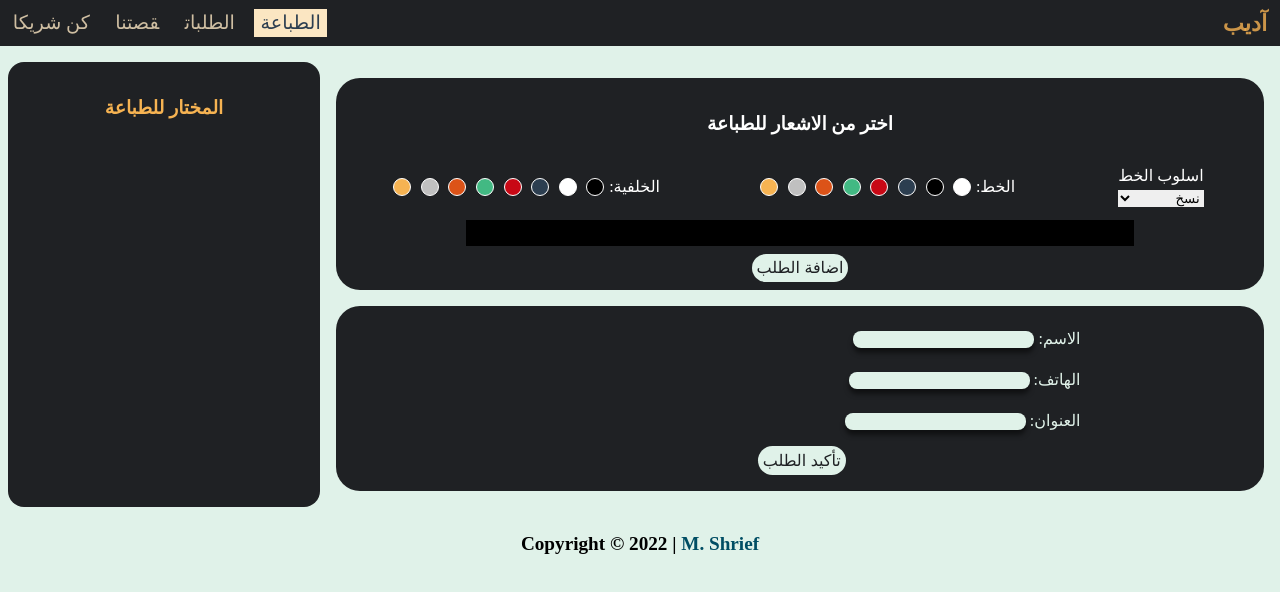
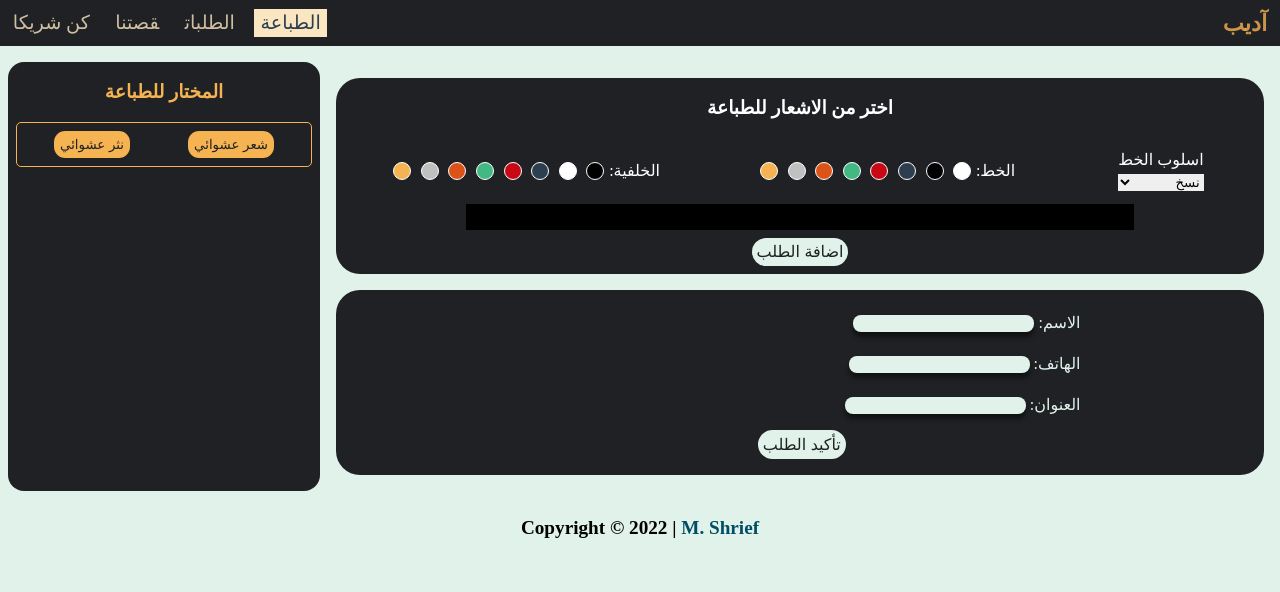
Before and after one commit to M-Shrief/Adeeb_VueJS_Node-Express, a Vue app: page /printing in a window 1280 px wide. Shown: the top 592 px of the page. Built offline with nearby package versions, Linux system fonts and the light colour scheme.

Commit message:
added randomPoetry, randomProse for Printing page

```diff
--- a/src/main.js
+++ b/src/main.js
@@ -1,4 +1,3 @@
-
 import { createApp } from 'vue'
 import App from './App.vue'
 import { createPinia } from 'pinia'
--- a/src/pages/Main.vue
+++ b/src/pages/Main.vue
@@ -28,7 +28,7 @@ import {  onMounted, computed } from 'vue';
 import { usePoemStore } from "../stores/poems";
 import { usePoetStore } from "../stores/poets";
 import { useChosenVerseStore } from "../stores/chosenVerses";
-import { useProsesStore } from "../stores/proses";
+import { useProseStore } from "../stores/proses";
 import { usePrintsStore } from "../stores/prints";
 // components
 import ShowCasePoems from '../components/ShowCasePoems.vue';
@@ -53,7 +53,7 @@ const getChosenVerses = computed(() => {
   return chosenVersesStore.getChosenVerses;
 });
 
-const prosesStore = useProsesStore();
+const prosesStore = useProseStore();
 const getProses = computed(() => {
   return prosesStore.getProses;
 });
--- a/src/pages/Printing.vue
+++ b/src/pages/Printing.vue
@@ -36,6 +36,27 @@
 
     <section id="prints" >
       <h3>المختار للطباعة</h3>
+      <div id="randoms" >
+        <div id="buttons">
+          <button @click="getRandomPoetry(1)">شعر عشوائي</button>
+          <button @click="getRandomProse(1)">نثر عشوائي</button>
+        </div>
+        <div v-if="randomAdeeb">
+          <div @click="preview = randomAdeeb.verse || randomAdeeb ">
+            <div  v-if="randomAdeeb.verse"  v-for="verse in randomAdeeb.verse" :key="verse._id" class="verse"  >
+              <p >{{verse.first}}</p>
+              <p  dir="ltr" >{{verse.sec}}</p>
+            </div>
+            <div v-else-if="randomAdeeb.first"  class="verse" >
+              <p >{{randomAdeeb.first}}</p>
+              <p  dir="ltr" >{{randomAdeeb.sec}}</p>
+            </div>
+            <div v-else-if="randomAdeeb.qoute"  class="qoute" >
+              <p >{{randomAdeeb.qoute}}</p>
+            </div>
+          </div>
+        </div>
+      </div>
       <!-- ToDo: add a randomButton to get a newRandomVerse -->
         <div v-for="print in getPrints" :key="print._id" class="print-item" >
           <!-- Assigning poetry(2verses) || poetry(1verse) or prose -->
@@ -66,11 +87,14 @@
 import {  computed, ref } from 'vue';
 // Stores
 import { usePrintsStore } from "../stores/prints";
+import { useChosenVerseStore } from "../stores/chosenVerses";
+import { useProseStore } from "../stores/proses";
 // Components
 import PreviewColors from "../components/PreviewColors.vue";
 import OrderForm from "../components/OrderForm.vue";
 
 let preview = ref([]);
+let randomAdeeb = ref();
 // available colors in stock
 let fontColors = ref(['#fff','#000', '#2c3e50','#c80815','#42b983','#dc5318','silver','#f6b352']);
 let backgroundColors = ref([ '#000','#fff', '#2c3e50','#c80815','#42b983','#dc5318','silver','#f6b352']);
@@ -106,6 +130,18 @@ function addProduct() {
    return products.value.push(product);
   }
 }
+// bug: it doesn't assign for the first run
+const chosenVerseStore = useChosenVerseStore();
+function getRandomPoetry(num) {
+  chosenVerseStore.fetchRandomChosenVerses(num);
+  randomAdeeb.value = chosenVerseStore.getChosenVerses[0];
+}
+
+const proseStore = useProseStore();
+function getRandomProse(num) {
+  proseStore.fetchRandomProses(num);
+  randomAdeeb.value = proseStore.getProses[0];
+}
 </script>
 
 <style lang="scss" scoped>
@@ -122,7 +158,6 @@ function addProduct() {
 
   h3 {
     text-align: center;
-    padding-top: 1rem;
     @include mQ($breakpoint-md) {
       font-size: 1.1rem;
     }
@@ -218,6 +253,21 @@ function addProduct() {
     color: $mainColor;
     margin-left: 0.5rem;
     border-radius:  1rem;
+    button {
+      color: $secondaryColor;
+      padding: 0.4rem;
+      background: none;
+      border: none;
+      border-radius: 0.7rem;
+      cursor: pointer;
+      background: $mainColor;
+      @include mQ($breakpoint-md) {
+        padding: 0.15rem;
+      }
+      @include mQ($breakpoint-sm) {
+        padding: 0.1rem;
+      }
+    }
     .print-item {
       position: relative;
       border: 1px solid $mainColor;
@@ -229,35 +279,44 @@ function addProduct() {
         font-size: 0.8rem;
       }
       .qoute {
+        padding-top: 1rem;
         text-align: center;
       }
       button {
-        position: absolute;
-        color: $secondaryColor;
-        padding: 0.4rem;
-        left: 0.2rem;
-        top: 0.2rem;
-        background: none;
-        border: none;
-        border-radius: 0.7rem;
-        cursor: pointer;
-        background: $mainColor;
+      position: absolute;
+      left: 0.2rem;
+      top: 0.2rem;
       }
       @include mQ($breakpoint-md) {
         padding: 0.5rem;
         margin: 0.5rem;
-        button {
-          padding: 0.15rem;
+        .qoute {
+          padding-top: 0.5rem;
         }
       }
       @include mQ($breakpoint-sm) {
         padding: 0.3rem;
         margin: 0.3rem;
-        button {
-          padding: 0.1rem;
+        .qoute {
+          padding-top: 0.3rem;
         }
       }
     }
+    #randoms {
+      border: 1px solid $mainColor;
+      list-style: none;
+      border-radius: 5px;
+      padding: 0.5rem;
+      margin: 0.5rem;
+      .qoute {
+        text-align: center;
+      }
+      #buttons {
+        display: flex;
+        justify-content: space-around;
+      }
+    }
+
   }
 }
 </style>
--- a/src/stores/chosenVerses.js
+++ b/src/stores/chosenVerses.js
@@ -20,6 +20,16 @@ export const useChosenVerseStore = defineStore("chosenVerse",{
             alert(error)
             console.log(error)
         }
+      },
+      async fetchRandomChosenVerses(num) {
+        try {
+          const req = await axios.get(`http://localhost:3000/api/chosenverses_random/${num}`)
+          this.chosenVerses = req.data
+        }
+        catch (error) {
+          alert(error)
+          console.log(error)
+        }
       }
     },
 })
--- a/src/stores/proses.js
+++ b/src/stores/proses.js
@@ -1,7 +1,7 @@
 import { defineStore } from 'pinia'
 import axios from "axios"
 
-export const useProsesStore = defineStore("prose", {
+export const useProseStore = defineStore("prose", {
   state: () => ({
     proses: []
   }),
@@ -20,6 +20,16 @@ export const useProsesStore = defineStore("prose", {
         alert(error);
         console.log(error);
       }
+    },
+    async fetchRandomProses(num) {
+      try {
+        const req = await axios.get(`http://localhost:3000/api/proses_random/${num}`)
+        this.proses = req.data
+      }
+      catch (error) {
+        alert(error)
+        console.log(error)
+      }
     }
   }
 })
```
